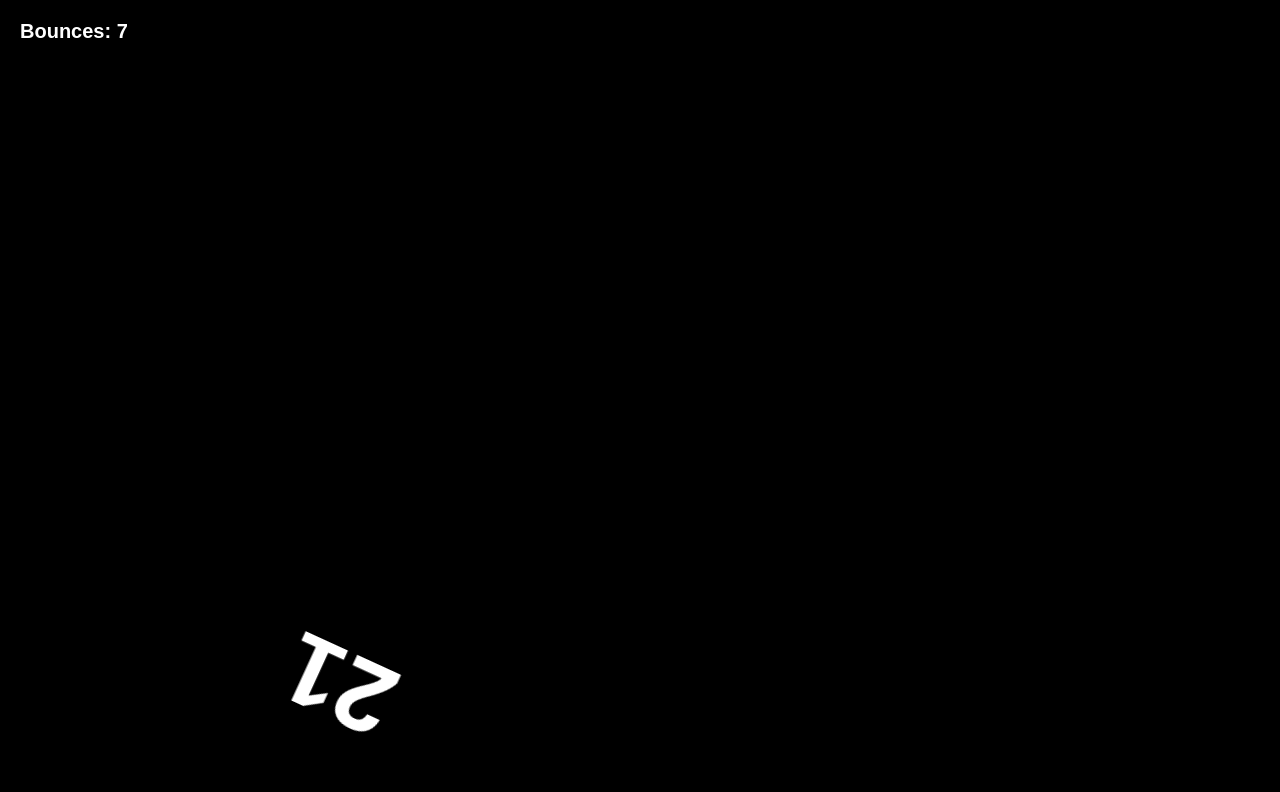
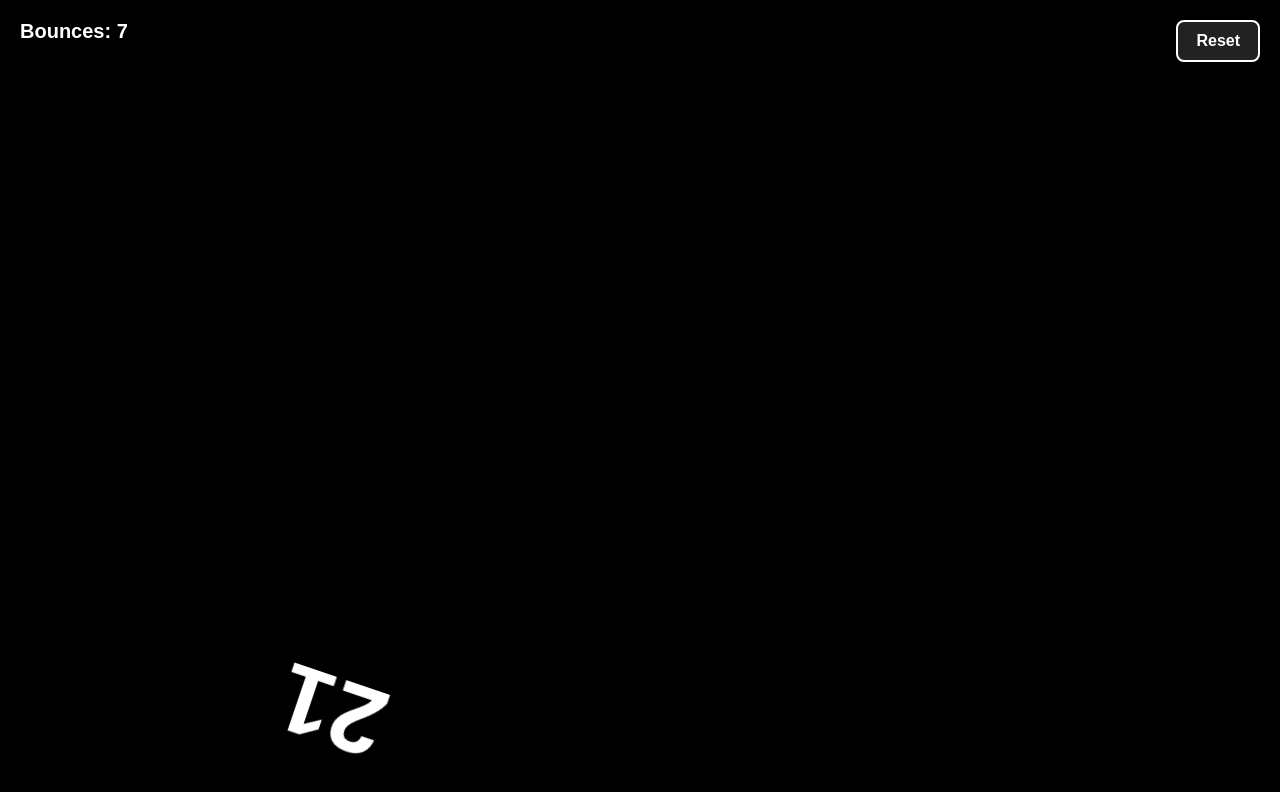
Before and after one commit to skyedotnet/hatsunemikusleftgaytestical.com, a plain HTML site: page index.html in a window 1280 px wide. Drawn offline with Linux system fonts and the light colour scheme.

Commit message:
Update index.html

```diff
--- a/index.html
+++ b/index.html
@@ -31,12 +31,31 @@
       user-select: none;
     }
 
+    #reset {
+      position: fixed;
+      top: 20px;
+      right: 20px;
+      padding: 10px 18px;
+      font-size: 16px;
+      font-weight: bold;
+      background: #222;
+      color: white;
+      border: 2px solid white;
+      border-radius: 8px;
+      cursor: pointer;
+      z-index: 10;
+    }
+
+    #reset:hover {
+      background: #444;
+    }
+
     #number {
       position: absolute;
       left: 50%;
       top: 50%;
       font-family: Arial, sans-serif;
-      font-size: 100px;
+      font-size: 12vw;
       font-weight: 900;
       color: white;
       user-select: none;
@@ -48,11 +67,13 @@
 <body>
 
   <div id="counter">Bounces: 0</div>
+  <button id="reset">Reset</button>
   <div id="number">21</div>
 
   <script>
     const number = document.getElementById("number");
     const counter = document.getElementById("counter");
+    const resetButton = document.getElementById("reset");
 
     let x = window.innerWidth / 2;
     let y = window.innerHeight / 2;
@@ -72,7 +93,20 @@
     const bounce = 0.75;
     const mouseRadius = 45;
 
-    const originalSize = 100;
+    // Base size is 12% of the smaller screen dimension
+    function getBaseSize() {
+      return Math.min(window.innerWidth, window.innerHeight) * 0.12;
+    }
+
+    function updateSize() {
+      const multiplier = Math.pow(
+        1.05,
+        Math.floor(bounceCount / 100)
+      );
+
+      number.style.fontSize =
+        `${getBaseSize() * multiplier}px`;
+    }
 
     document.addEventListener("mousemove", (event) => {
       mouseX = event.clientX;
@@ -82,12 +116,10 @@
     function addBounce() {
       bounceCount++;
 
-      // 5% bigger every 100 bounces
-      const multiplier = Math.pow(1.05, Math.floor(bounceCount / 100));
+      updateSize();
 
-      number.style.fontSize = `${originalSize * multiplier}px`;
-
-      counter.textContent = `Bounces: ${bounceCount}`;
+      counter.textContent =
+        `Bounces: ${bounceCount}`;
     }
 
     function randomLaunch() {
@@ -96,51 +128,90 @@
       rotationSpeed = (Math.random() - 0.5) * 12;
     }
 
+    resetButton.addEventListener("click", () => {
+      bounceCount = 0;
+
+      counter.textContent = "Bounces: 0";
+
+      updateSize();
+
+      x = window.innerWidth / 2;
+      y = window.innerHeight / 2;
+
+      rotation = 0;
+      rotationSpeed = 0;
+
+      randomLaunch();
+    });
+
     function animate() {
       const rect = number.getBoundingClientRect();
+
       const width = rect.width;
       const height = rect.height;
 
-      const numberRadius = Math.max(width, height) / 2;
+      const numberRadius =
+        Math.max(width, height) / 2;
 
       vy += gravity;
 
       x += vx;
       y += vy;
+
       rotation += rotationSpeed;
 
-      // Mouse collision
       const dx = x - mouseX;
       const dy = y - mouseY;
-      const distance = Math.sqrt(dx * dx + dy * dy);
 
-      const collisionDistance = mouseRadius + numberRadius * 0.7;
+      const distance =
+        Math.sqrt(dx * dx + dy * dy);
 
-      if (distance < collisionDistance && distance > 0) {
+      const collisionDistance =
+        mouseRadius + numberRadius * 0.7;
+
+      if (
+        distance < collisionDistance &&
+        distance > 0
+      ) {
         const nx = dx / distance;
         const ny = dy / distance;
 
-        x = mouseX + nx * collisionDistance;
-        y = mouseY + ny * collisionDistance;
+        x =
+          mouseX +
+          nx * collisionDistance;
 
-        const velocityAlongNormal = vx * nx + vy * ny;
+        y =
+          mouseY +
+          ny * collisionDistance;
+
+        const velocityAlongNormal =
+          vx * nx + vy * ny;
 
         if (velocityAlongNormal < 0) {
-          vx -= 2 * velocityAlongNormal * nx;
-          vy -= 2 * velocityAlongNormal * ny;
+          vx -=
+            2 * velocityAlongNormal * nx;
+
+          vy -=
+            2 * velocityAlongNormal * ny;
 
           vx *= 1.15;
           vy *= 1.15;
 
-          rotationSpeed = (Math.random() - 0.5) * 15;
+          rotationSpeed =
+            (Math.random() - 0.5) * 15;
 
           addBounce();
         }
       }
 
-      // Floor
-      if (y + height / 2 >= window.innerHeight) {
-        y = window.innerHeight - height / 2;
+      if (
+        y + height / 2 >=
+        window.innerHeight
+      ) {
+        y =
+          window.innerHeight -
+          height / 2;
+
         vy *= -bounce;
         vx *= 0.98;
 
@@ -151,26 +222,36 @@
         }
       }
 
-      // Ceiling
       if (y - height / 2 <= 0) {
         y = height / 2;
+
         vy *= -0.8;
+
         addBounce();
       }
 
-      // Left wall
       if (x - width / 2 <= 0) {
         x = width / 2;
+
         vx *= -0.85;
+
         rotationSpeed *= -1;
+
         addBounce();
       }
 
-      // Right wall
-      if (x + width / 2 >= window.innerWidth) {
-        x = window.innerWidth - width / 2;
+      if (
+        x + width / 2 >=
+        window.innerWidth
+      ) {
+        x =
+          window.innerWidth -
+          width / 2;
+
         vx *= -0.85;
+
         rotationSpeed *= -1;
+
         addBounce();
       }
 
@@ -183,13 +264,23 @@
       requestAnimationFrame(animate);
     }
 
+    window.addEventListener("resize", () => {
+      x = Math.min(
+        x,
+        window.innerWidth
+      );
+
+      y = Math.min(
+        y,
+        window.innerHeight
+      );
+
+      updateSize();
+    });
+
+    updateSize();
     randomLaunch();
     animate();
-
-    window.addEventListener("resize", () => {
-      x = Math.min(x, window.innerWidth);
-      y = Math.min(y, window.innerHeight);
-    });
   </script>
 
 </body>
```
